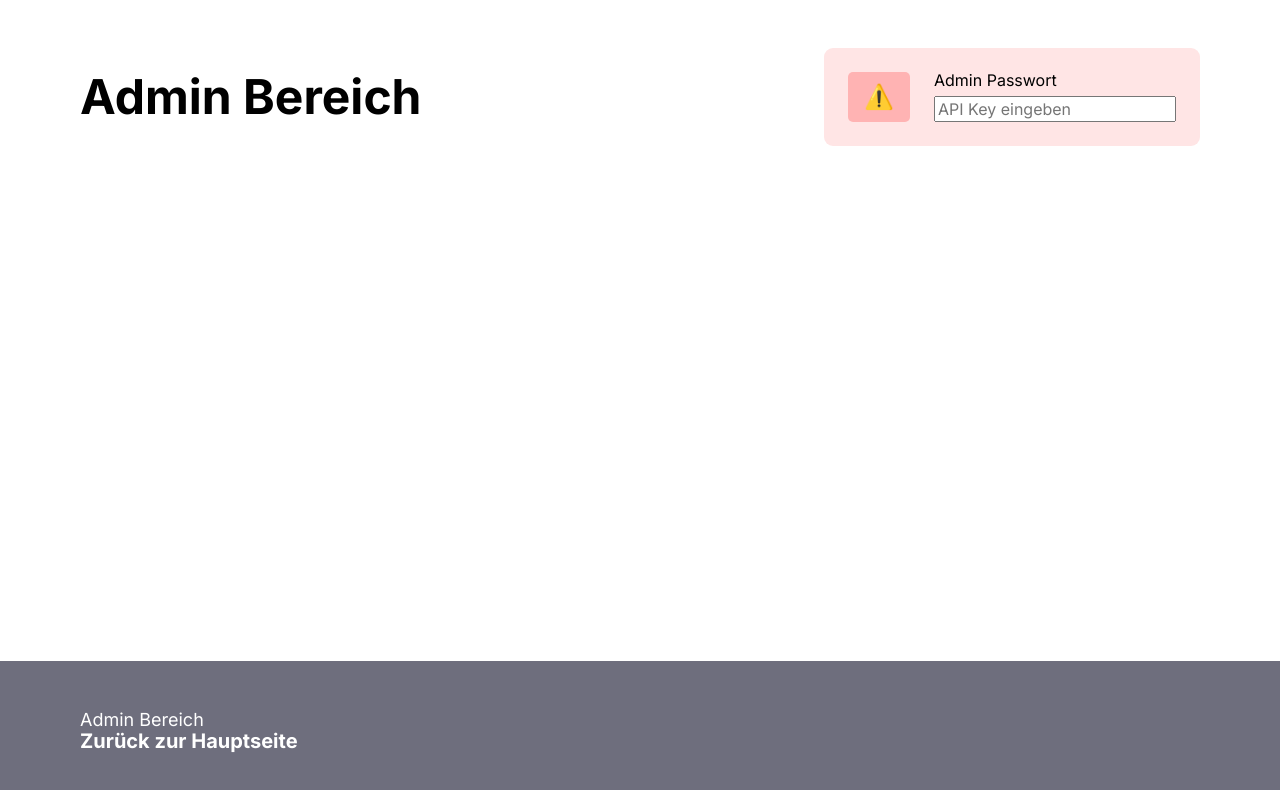
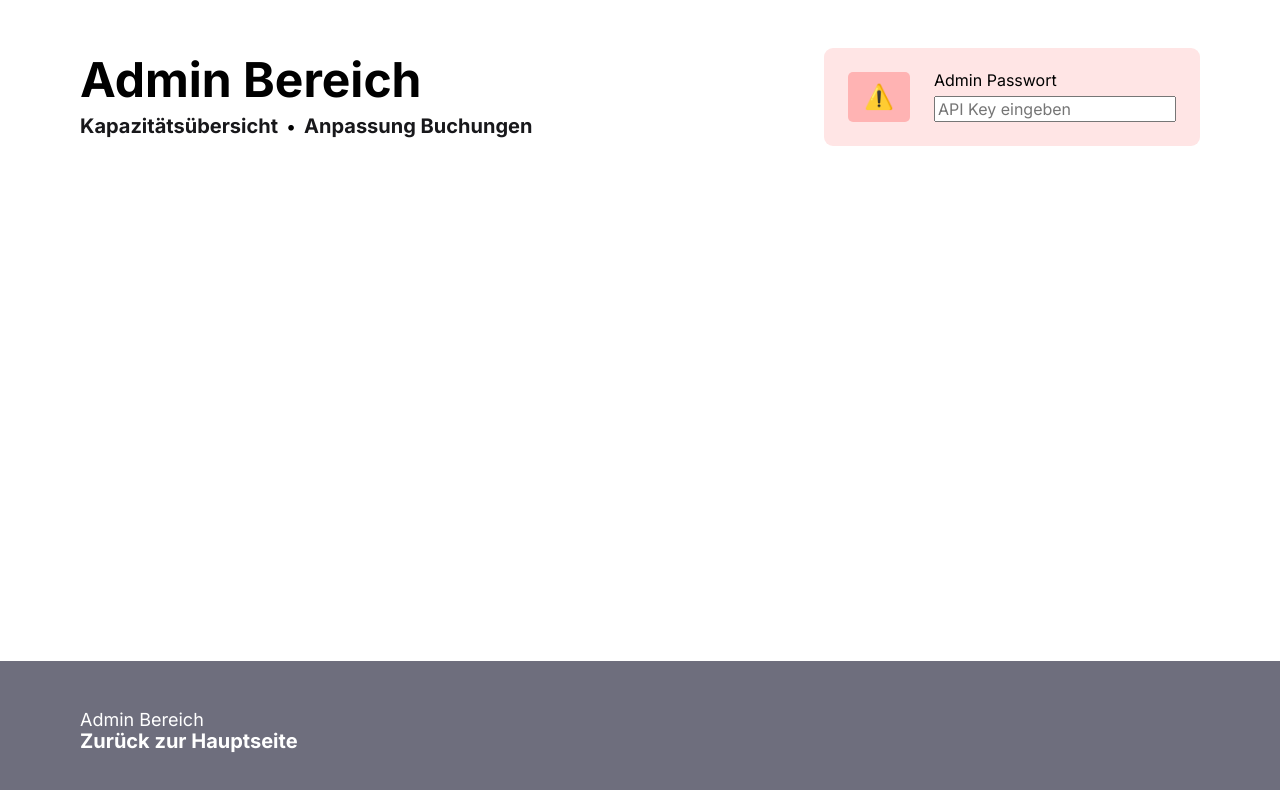
Before and after one commit to StuckiSimon/stucki-roggwil, a Next.js app in the folder website/: page /admin in a window 1280 px wide. Shown: the top 790 px of the page. Built offline with nearby package versions, Linux system fonts and the light colour scheme; no server answers.

Commit message:
Add admin navigation

```diff
--- a/website/src/modules/admin-layout/admin-layout.tsx
+++ b/website/src/modules/admin-layout/admin-layout.tsx
@@ -4,6 +4,7 @@ import { GridContainer, GridItem } from '@/visual-components/grid/grid';
 import { Link } from '@/visual-components/link/link';
 import { PasswordSection } from '@/modules/admin-layout/password-section';
 import styles from './admin-layout.module.scss';
+import { InlineSpacer, Spacer } from '@/visual-components/spacer/spacer';
 
 type Props = {
   children: ReactNode;
@@ -16,7 +17,16 @@ export const AdminLayout: React.FC<Props> = ({ children }) => {
         <GridContainer>
           <GridItem>
             <header className={styles.header}>
-              <Typography variant="title-2">Admin Bereich</Typography>
+              <div>
+                <Typography variant="title-2">Admin Bereich</Typography>
+                <Spacer size="04" />
+                <Link href="/admin">Kapazitätsübersicht</Link>
+                <InlineSpacer size="03" />
+                <Typography tag="span">•</Typography>
+                <InlineSpacer size="03" />
+                <Link href="/admin/bookings">Anpassung Buchungen</Link>
+              </div>
+
               <PasswordSection />
             </header>
           </GridItem>
```
